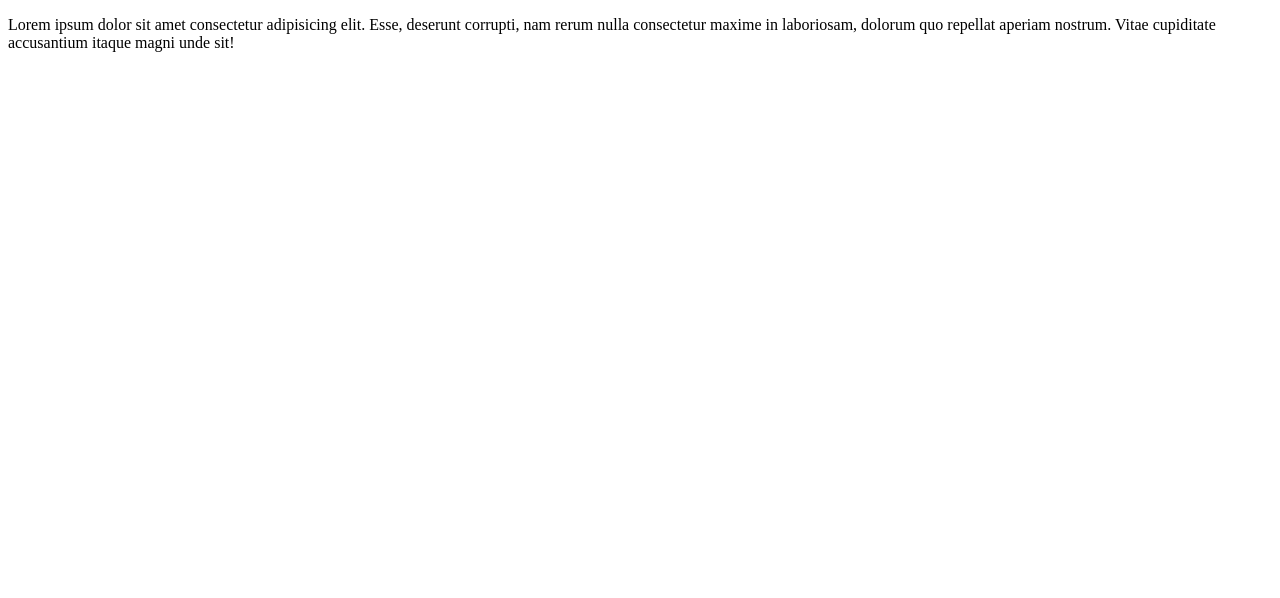
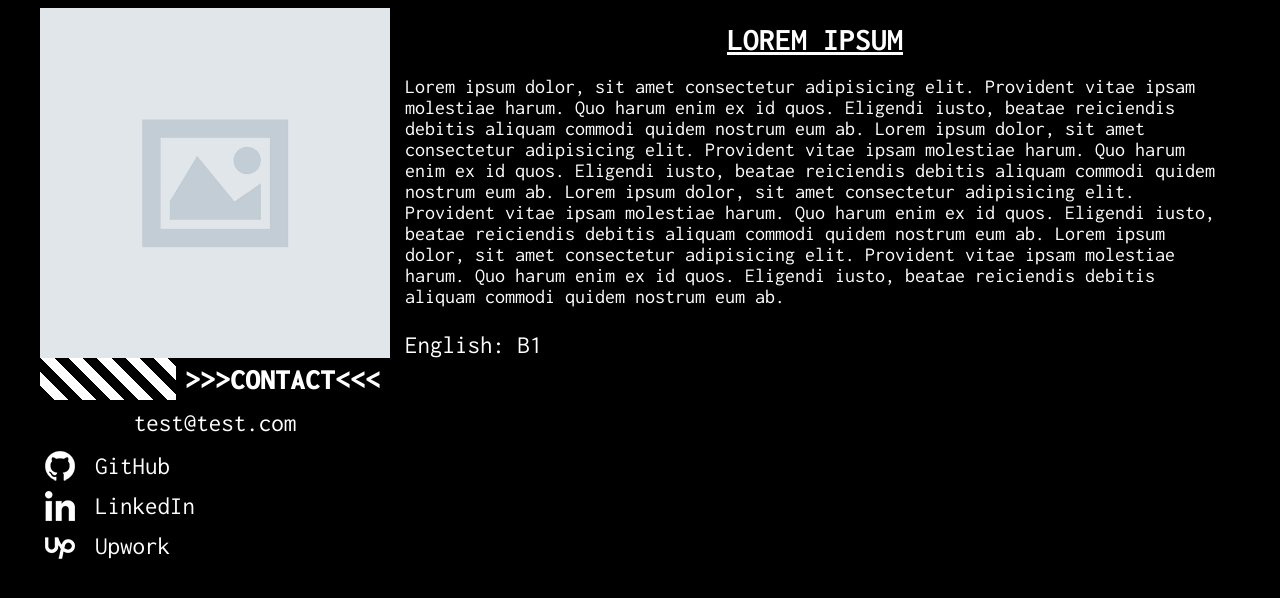
Before and after one commit to IgorWDPH/igorwdph.github.io, a plain HTML site: page index.html in a window 1280 px wide. Drawn offline with Linux system fonts and the light colour scheme.

Commit message:
progress on base layout

```diff
--- a/index.html
+++ b/index.html
@@ -5,8 +5,53 @@
     <meta http-equiv="X-UA-Compatible" content="IE=edge">
     <meta name="viewport" content="width=device-width, initial-scale=1.0">
     <title>WDPH</title>
+    <link rel="stylesheet" href="styles.css">
+    <link rel="preconnect" href="https://fonts.googleapis.com">
+<link rel="preconnect" href="https://fonts.gstatic.com" crossorigin>
+<link href="https://fonts.googleapis.com/css2?family=Inconsolata:wght@200;300;400;500;600;700;800;900&display=swap" rel="stylesheet">
 </head>
 <body>
-    <p>Lorem ipsum dolor sit amet consectetur adipisicing elit. Esse, deserunt corrupti, nam rerum nulla consectetur maxime in laboriosam, dolorum quo repellat aperiam nostrum. Vitae cupiditate accusantium itaque magni unde sit!</p>
+    <div class="container">
+        <div class="content">
+            <div class="top-row">
+                <div class="photo-block">
+                    <div class="photo">
+                        <img src="photo.jpg" alt="Photo">
+                    </div>
+                    <div class="contact-button">
+                        <div class="contact-button-spacer"></div>
+                        <div class="button"><span>>>>Contact<<<</span></div>
+                    </div>
+                    <div class="email">
+                        <a href="mailto: test@test.com"><span>test@test.com</span></a>
+                    </div>
+                    <div class="github contact-item">
+                        <div class="service-icon"><img src="github_icon.png" alt="GitHub"></div>
+                        <a href="https://github.com/"><span>GitHub</span></a>
+                    </div>
+                    <div class="linkedin contact-item">
+                        <div class="service-icon"><img src="linkedin_icon.png" alt="LinkedIn"></div>
+                        <a href="https://www.linkedin.com/"><span>LinkedIn</span></a>
+                    </div>
+                    <div class="upwork contact-item">
+                        <div class="service-icon"><img src="upwork_logo.png" alt="Upwork"></div>
+                        <a href="https://www.upwork.com/"><span>Upwork</span></a>
+                    </div>
+                </div>
+                <div class="description-block">
+                    <div class="description">
+                        <h3>Lorem Ipsum</h3>
+                        <p>Lorem ipsum dolor, sit amet consectetur adipisicing elit. Provident vitae ipsam molestiae harum. Quo harum enim ex id quos. Eligendi iusto, beatae reiciendis debitis aliquam commodi quidem nostrum eum ab. Lorem ipsum dolor, sit amet consectetur adipisicing elit. Provident vitae ipsam molestiae harum. Quo harum enim ex id quos. Eligendi iusto, beatae reiciendis debitis aliquam commodi quidem nostrum eum ab. Lorem ipsum dolor, sit amet consectetur adipisicing elit. Provident vitae ipsam molestiae harum. Quo harum enim ex id quos. Eligendi iusto, beatae reiciendis debitis aliquam commodi quidem nostrum eum ab. Lorem ipsum dolor, sit amet consectetur adipisicing elit. Provident vitae ipsam molestiae harum. Quo harum enim ex id quos. Eligendi iusto, beatae reiciendis debitis aliquam commodi quidem nostrum eum ab.</p>
+                    </div>
+                    <div class="english">
+                        <p>English: B1</p>
+                    </div>
+                    <div class="skills">
+
+                    </div>
+                </div>
+            </div>
+        </div>
+    </div>
 </body>
 </html>
--- /dev/null
+++ b/styles.less
@@ -0,0 +1,84 @@
+@textColor: #fff;
+@backgroundColor: #000;
+@backgroundDiagonalLines: repeating-linear-gradient(45deg, transparent, transparent 10px, #fff 10px, #fff 20px);
+
+* { font-family: 'Inconsolata', monospace; }
+body { background-color: @backgroundColor; color: @textColor; }
+img { vertical-align: middle; }
+a { text-decoration: none; }
+
+.container {
+    max-width: 1200px; margin: 0 auto;
+    .content {
+        .top-row {
+            display: flex;
+            .photo-block {
+                display: flex;
+                flex-direction: column;
+                min-width: 350px;
+                .photo {
+                    img {
+                        width: 100%;
+                    }
+                }
+                .contact-button {
+                    display: flex;
+                    .contact-button-spacer {
+                        flex: 2;
+                        background: @backgroundDiagonalLines;
+                    }
+                    .button {
+                        flex: 3;
+                        text-align: center;
+                        padding: 5px;
+                        cursor: pointer;
+                        span {
+                            text-transform: uppercase;
+                            font-size: 30px;
+                            font-weight: 900;
+                        }
+                    }
+                }
+                .email {
+                    text-align: center;
+                    padding: 10px;
+                    a {
+                        font-size: 25px;
+                        color: @textColor;
+                    }
+                }
+                .contact-item {
+                    display: flex;
+                    a {
+                        display: flex;
+                        align-items: center;
+                        font-size: 25px;
+                        padding-left: 15px;
+                        color: @textColor;
+                    }
+                    .service-icon {
+                        padding: 5px;
+                    }
+                }
+            }
+        }
+        .description-block {
+            padding: 15px;
+            .description {
+                h3 {
+                    margin: 0;
+                    font-size: 32px;
+                    text-transform: uppercase;
+                    text-decoration: underline;
+                    text-align: center;
+                }
+                p {
+                    font-size: 20px;
+                }
+            }
+            .english {
+                font-size: 25px;
+            }
+        }
+    }
+}
```
Also changed, not shown: github_icon.png (added), linkedin_icon.png (added), photo.jpg (added), styles.css (added), upwork_logo.png (added).
